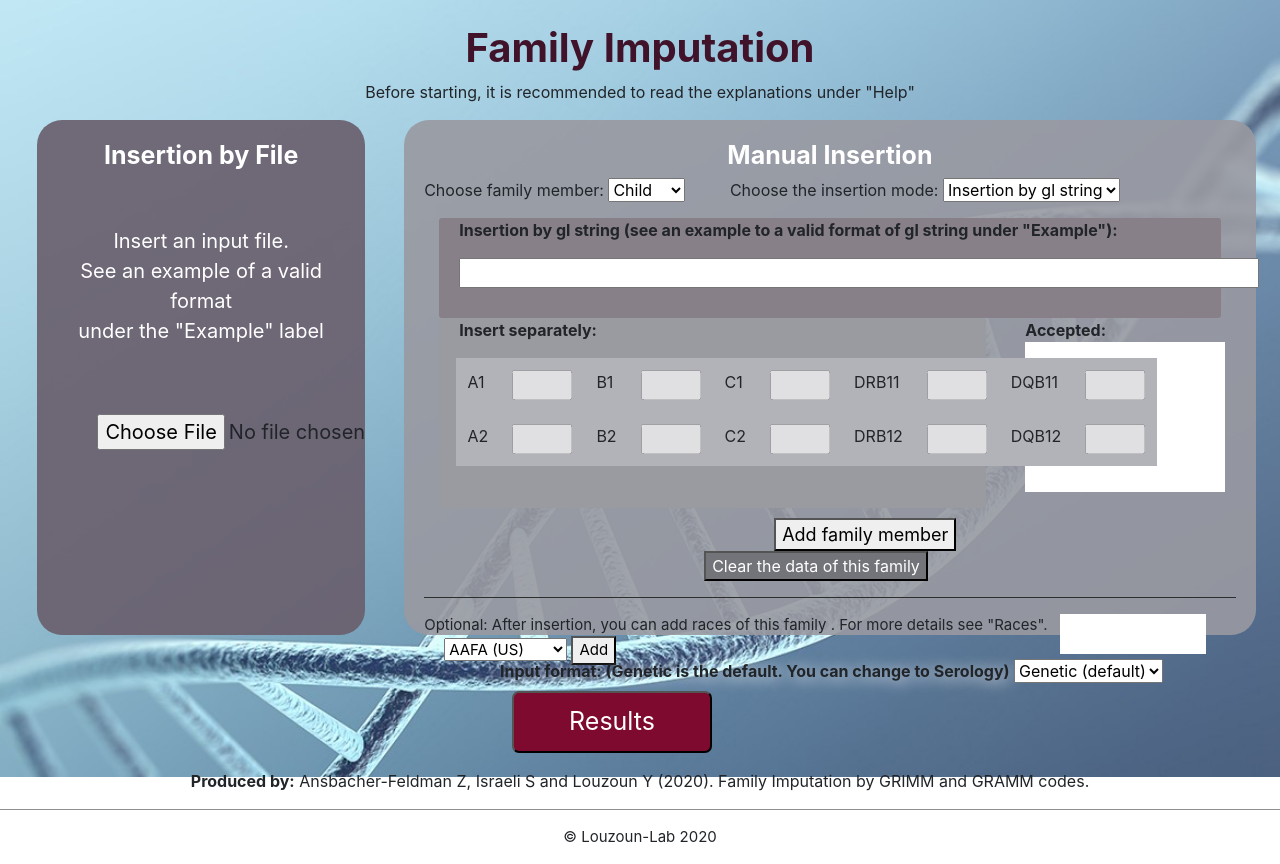
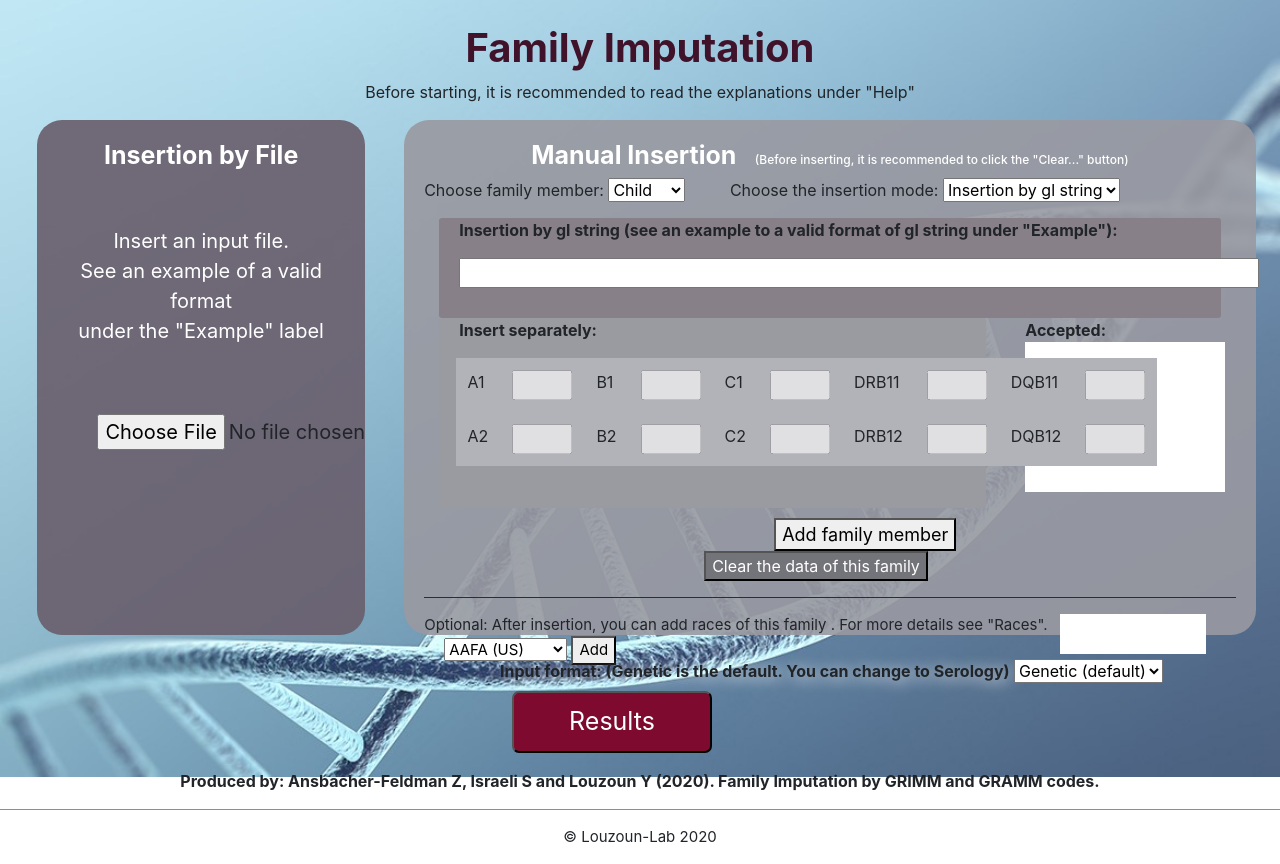
Before and after one commit to zuriyaAnsbacher/GRAMM, a Flask app: page / in a window 1280 px wide. Shown: the part 76-940 px from the top of the page. Run offline with Flask 2, Linux system fonts and the light colour scheme; some libraries are stand-ins or nearby versions.

Commit message:
minor changes in html (QR, font)

```diff
--- a/templates/about.html
+++ b/templates/about.html
@@ -64,8 +64,11 @@
     <p style="padding-left: 40px;font-size: 18px;font-weight:700">
         This website is developed by Zuriya Ansbacher-Feldman in the Louzoun lab.<br>
         The imputation is based on the codes: 'GRIMM' by Sapir Israeli and 'GRAMM' by Zuriya Ansbacher-Feldman.<br><br>
+        <a href="https://github.com/louzounlab" target="_blank">Link for the lab GitHub</a><br>
         <a href="http://yolo.math.biu.ac.il/" target="_blank">Link for the lab website</a><br>
-        <a href="https://github.com/louzounlab" target="_blank">Link for the lab GitHub</a>
+        <a>QR for the lab website:&nbsp;&nbsp;&nbsp;&nbsp;</a>
+        <img src="{{url_for('static', filename='LabQR.png')}}" style="height: 60px; width: auto; margin-right: 10px">
+
     </p>
 
 </div>
--- a/templates/home.html
+++ b/templates/home.html
@@ -186,7 +186,11 @@
         </div>
 
         <div class="column right" style="background: rgba(154,154,161,0.9);">
-            <h2 style="color: white;font-size:25px;text-align: center"><b>Manual Insertion</b></h2>
+            <h2 style="text-align: center;color: white;font-size:25px"><b>Manual Insertion&nbsp;&nbsp;</b>
+            <a style="color: white;font-size:12px">(Before inserting, it is recommended to click the "Clear..." button)</a>
+            </h2>
+
+
 
             <label for="member">Choose family member: </label>
             <select id="member" name="member">
@@ -432,8 +436,8 @@
 </script>
 
 
-<p style="text-align: center; size: 20px"><b>Produced by:</b> Ansbacher-Feldman Z, Israeli S and Louzoun Y (2020).
-    Family Imputation by GRIMM and GRAMM codes.</p>
+<p style="text-align: center; size: 20px"><b>Produced by: Ansbacher-Feldman Z, Israeli S and Louzoun Y (2020).
+    Family Imputation by GRIMM and GRAMM codes.</b></p>
 <hr style="background-color: #9e9e9e">
 <p style="text-align:center; font-size:15px">&copy; Louzoun-Lab 2020</p>
 
```
